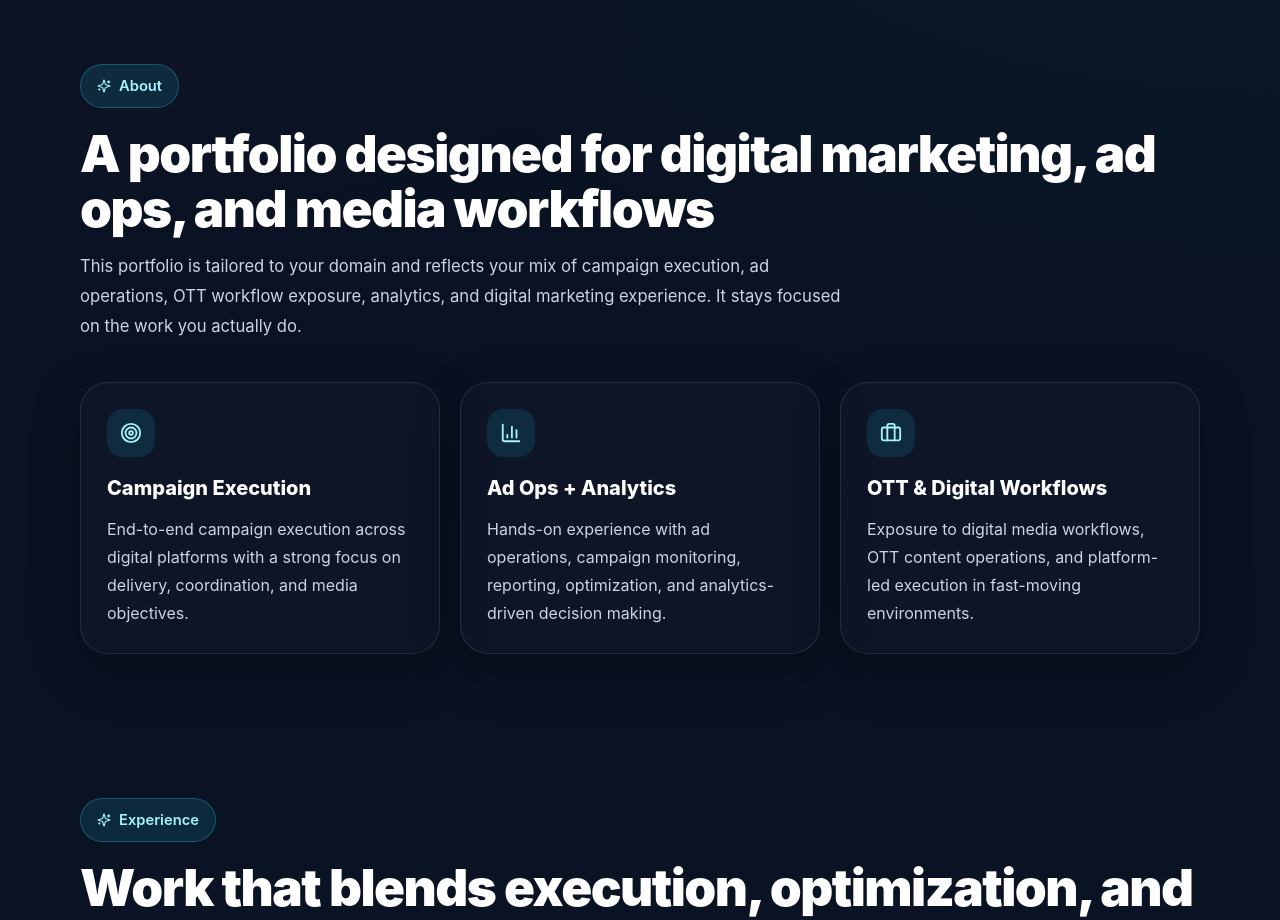
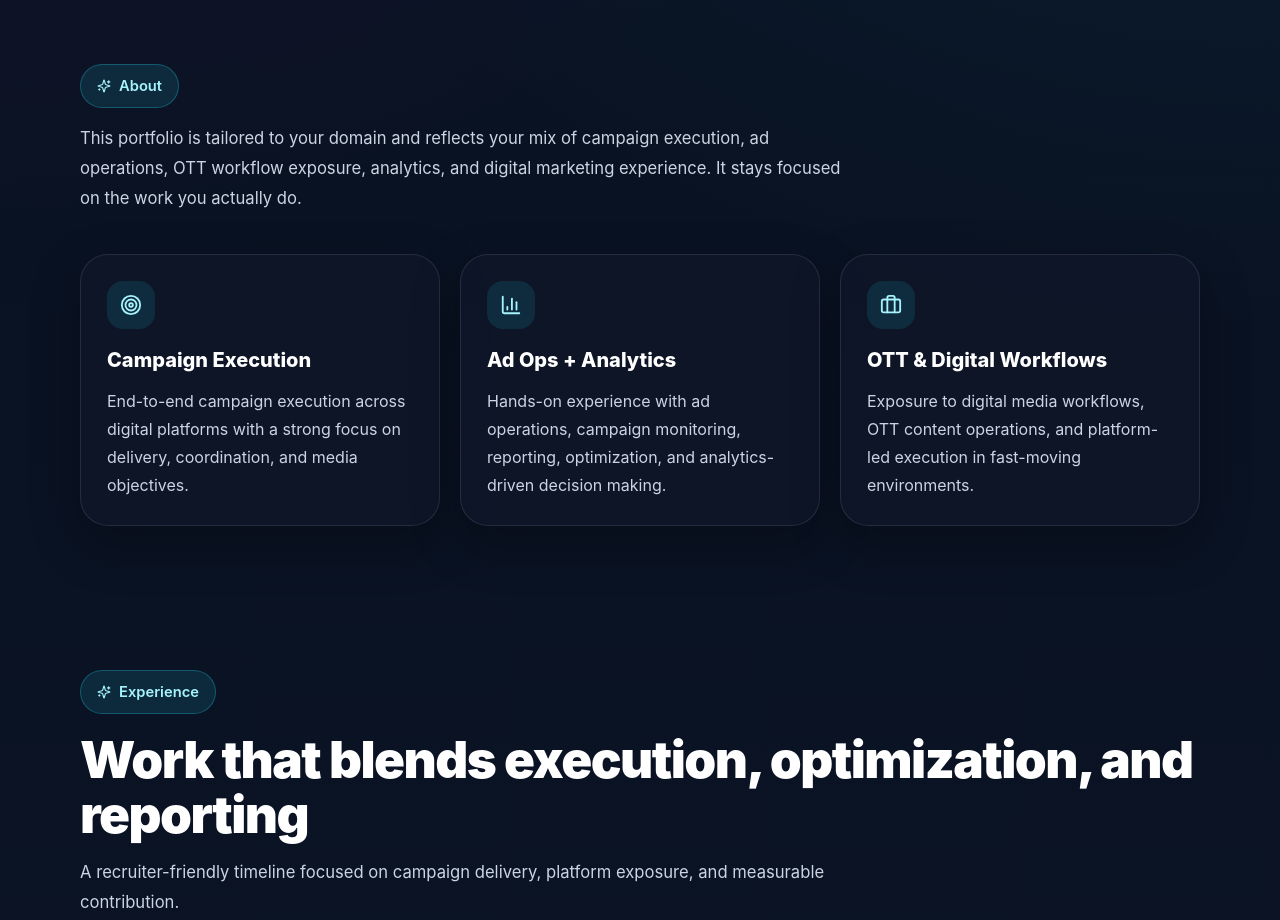
Before and after one commit to paritasatam/portfolio, a React (Vite) app: page / in a window 1280 px wide. Shown: the part 1040-1960 px from the top of the page. Built offline with nearby package versions, Linux system fonts and the light colour scheme.

Commit message:
Remove about section title line

```diff
--- a/src/App.jsx
+++ b/src/App.jsx
@@ -126,7 +126,7 @@ function SectionHeader({ eyebrow, title, copy }) {
         <Sparkles size={14} />
         <span>{eyebrow}</span>
       </div>
-      <h2 className="section-title">{title}</h2>
+      {title ? <h2 className="section-title">{title}</h2> : null}
       {copy ? <p className="section-copy">{copy}</p> : null}
     </div>
   );
@@ -308,7 +308,6 @@ function About() {
       <div className="container">
         <SectionHeader
           eyebrow="About"
-          title="A portfolio designed for digital marketing, ad ops, and media workflows"
           copy="This portfolio is tailored to your domain and reflects your mix of campaign execution, ad operations, OTT workflow exposure, analytics, and digital marketing experience. It stays focused on the work you actually do."
         />
 
```
